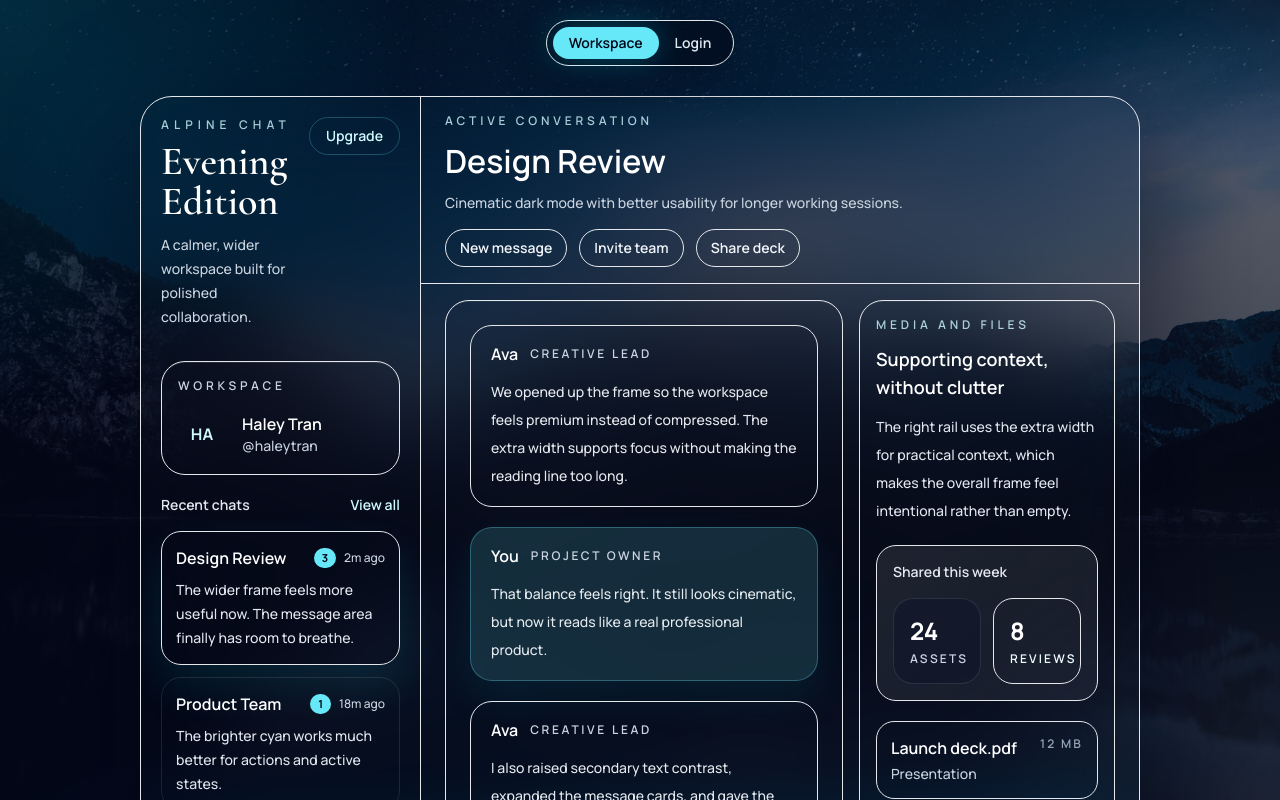
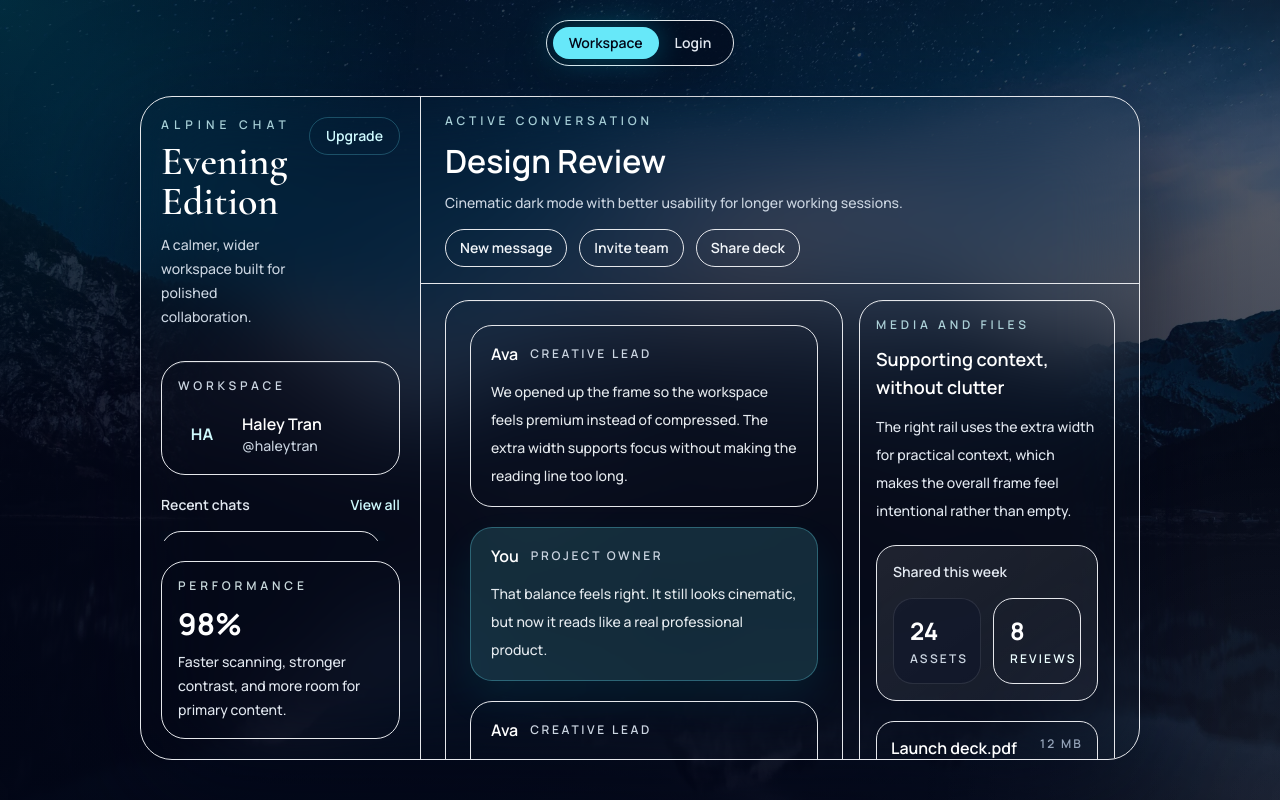
Before and after one commit to HaleyyT/FrensChatApp, a React (Vite) app in the folder frontend/: page / in a window 1280 px wide. Both pictures are taken after a click on the button "Workspace". Shown: the top 800 px of the page. Built offline with nearby package versions, Linux system fonts and the light colour scheme; no server answers.

Commit message:
Keep sidebar conversations scrollable

```diff
--- a/frontend/src/pages/home/home.jsx
+++ b/frontend/src/pages/home/home.jsx
@@ -344,9 +344,9 @@ function Home({ currentUser, onLogout, onSessionChange }) {
 
   return (
     <div className="min-h-screen w-full px-4 pb-6 pt-24 text-slate-100 sm:px-6 sm:pb-8 lg:px-8 lg:pb-10">
-      <div className="mx-auto flex min-h-[calc(100vh-8.5rem)] max-w-[1000px] overflow-hidden rounded-[32px] border border-white/14 bg-slate-950/48 shadow-[0_36px_120px_rgba(2,6,23,0.58)] backdrop-blur-2xl">
-        <aside className="hidden w-[280px] flex-col border-r border-white/12 bg-slate-950/64 p-5 xl:flex">
-          <div className="mb-8 flex items-start justify-between gap-4">
+      <div className="mx-auto flex h-[calc(100vh-8.5rem)] min-h-[640px] max-w-[1000px] overflow-hidden rounded-[32px] border border-white/14 bg-slate-950/48 shadow-[0_36px_120px_rgba(2,6,23,0.58)] backdrop-blur-2xl">
+        <aside className="hidden min-h-0 w-[280px] flex-col border-r border-white/12 bg-slate-950/64 p-5 xl:flex">
+          <div className="mb-8 flex shrink-0 items-start justify-between gap-4">
             <div>
               <p className="text-xs font-semibold uppercase tracking-[0.42em] text-cyan-100/80">
                 Alpine Chat
@@ -373,7 +373,7 @@ function Home({ currentUser, onLogout, onSessionChange }) {
             )}
           </div>
 
-          <div className="mb-5 rounded-[24px] border border-white/12 bg-white/7 p-4 shadow-[inset_0_1px_0_rgba(255,255,255,0.1)]">
+          <div className="mb-5 shrink-0 rounded-[24px] border border-white/12 bg-white/7 p-4 shadow-[inset_0_1px_0_rgba(255,255,255,0.1)]">
             <p className="text-xs font-semibold uppercase tracking-[0.32em] text-slate-300">
               Workspace
             </p>
@@ -388,14 +388,14 @@ function Home({ currentUser, onLogout, onSessionChange }) {
             </div>
           </div>
 
-          <div className="mb-4 flex items-center justify-between">
+          <div className="mb-4 flex shrink-0 items-center justify-between">
             <p className="text-sm font-semibold text-slate-200">Recent chats</p>
             <button className="text-sm font-semibold text-cyan-100 transition hover:text-cyan-50">
               View all
             </button>
           </div>
 
-          <div className="space-y-3">
+          <div className="min-h-0 flex-1 space-y-3 overflow-y-auto pr-1 [scrollbar-gutter:stable]">
             {isLoadingUsers && !isPreviewMode ? (
               <div className="rounded-[20px] border border-white/10 bg-white/6 p-4 text-sm font-medium text-slate-300">
                 Loading conversations...
@@ -447,7 +447,7 @@ function Home({ currentUser, onLogout, onSessionChange }) {
             )}
           </div>
 
-          <div className="mt-auto rounded-[24px] border border-cyan-300/18 bg-gradient-to-br from-cyan-300/18 via-slate-900/55 to-white/7 p-4">
+          <div className="mt-5 shrink-0 rounded-[24px] border border-cyan-300/18 bg-gradient-to-br from-cyan-300/18 via-slate-900/55 to-white/7 p-4">
             <p className="text-xs font-semibold uppercase tracking-[0.32em] text-cyan-50/85">
               Performance
             </p>
```
